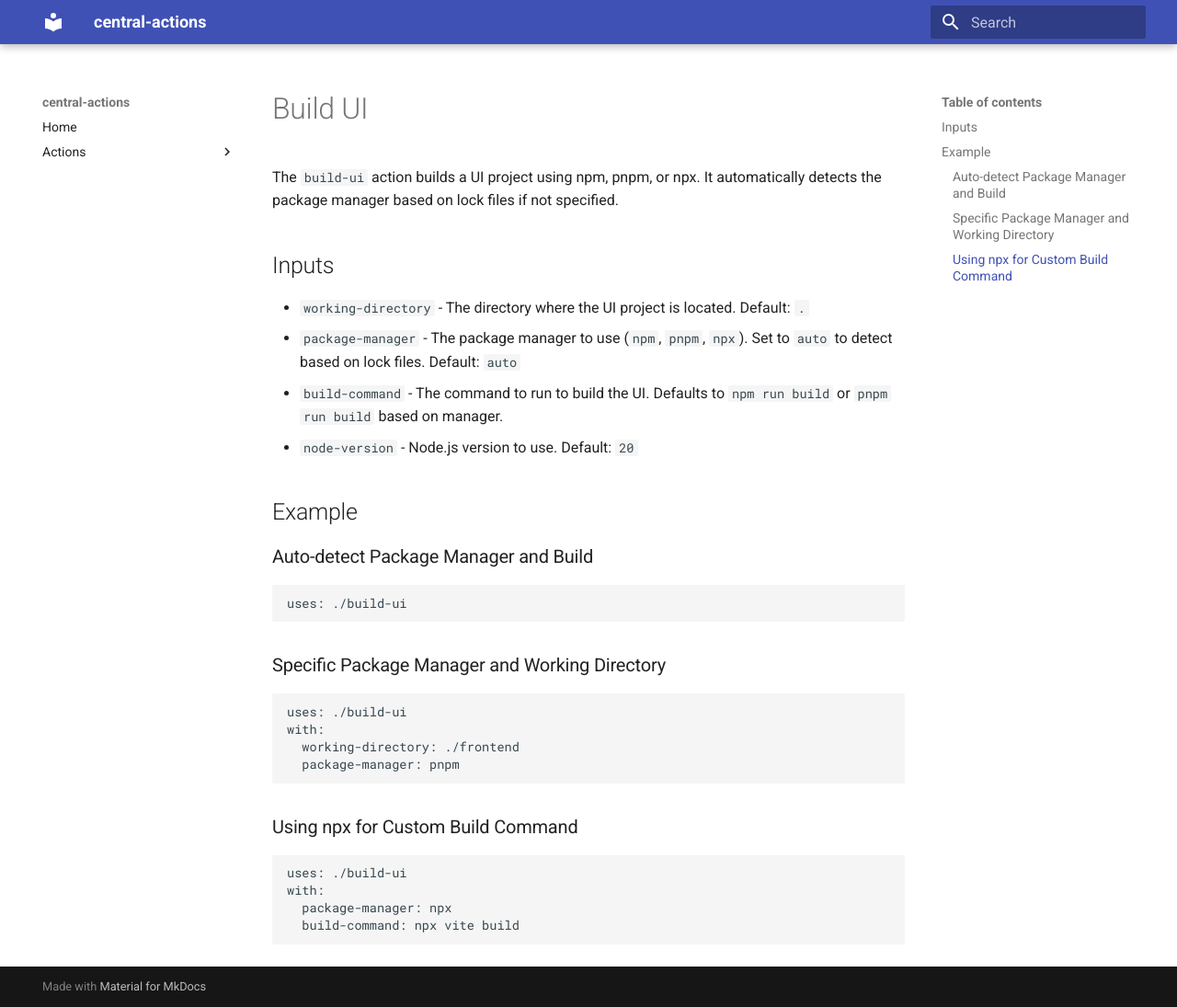
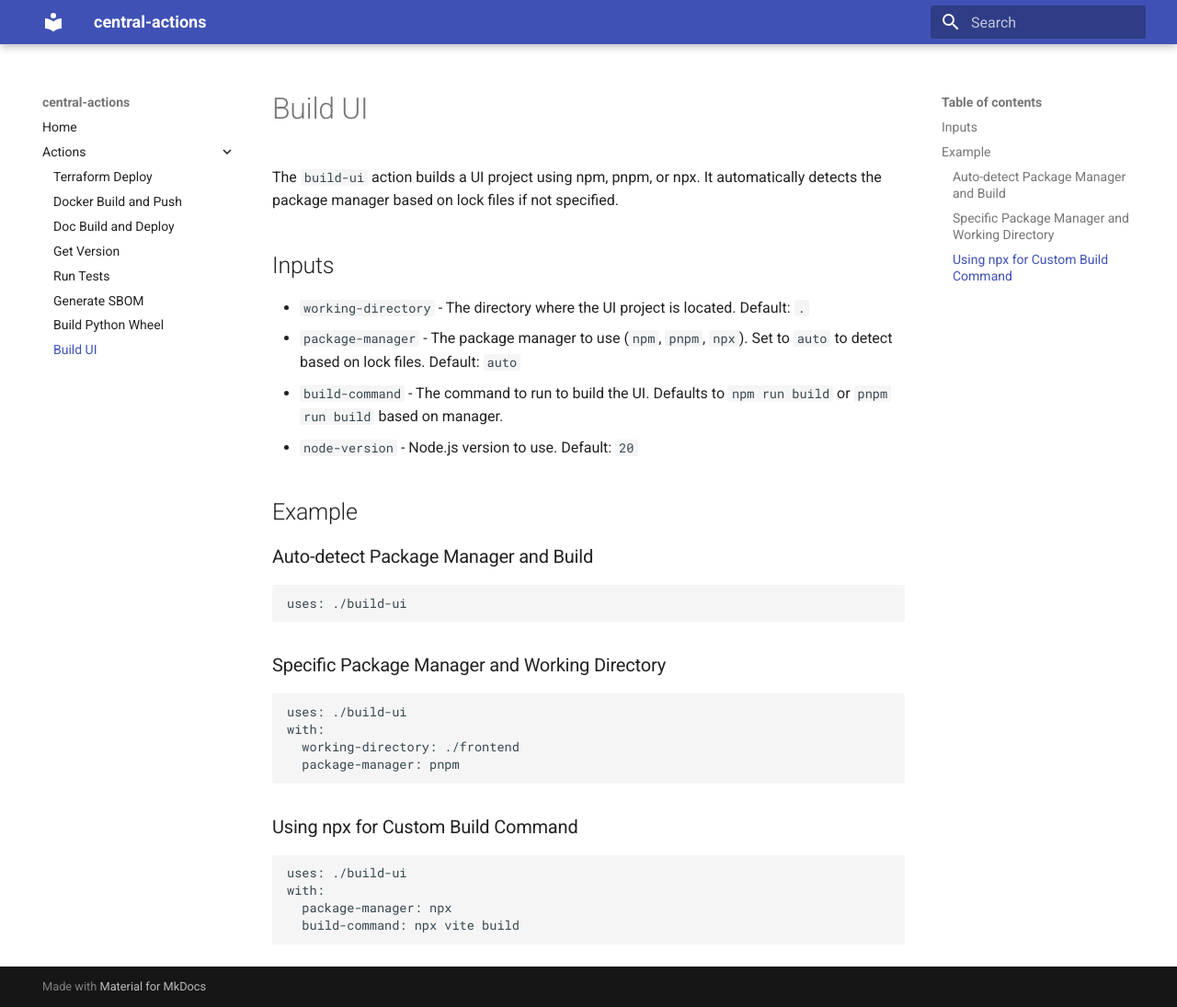
Before and after one commit to rakrsh/central-actions, an MkDocs documentation site: the page built from docs/build-ui.md, in a window 1280 px wide and 1095 px high. Shown: the whole window at 92% size. Built offline with MkDocs 1.6.1 and Material for MkDocs 9.7.7, drawn with Linux system fonts in a browser that asks for light colours.

Commit message:
Update mkdocs.yml

```diff
--- a/mkdocs.yml
+++ b/mkdocs.yml
@@ -12,3 +12,4 @@ nav:
       - Run Tests: run-tests.md
       - Generate SBOM: generate-sbom.md
       - Build Python Wheel: build-python-wheel.md
+      - Build UI: build-ui.md
```
